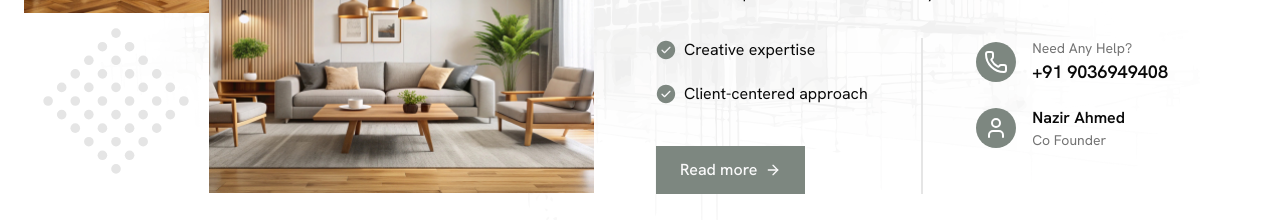
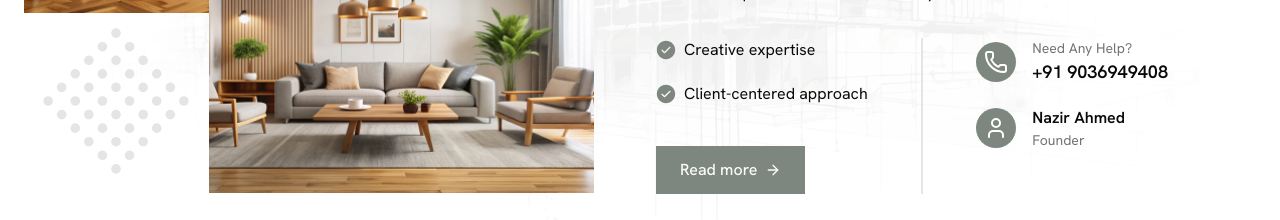
Before and after one commit to othegagan/interior, a Next.js app: page / in a window 1280 px wide. Shown: the part 1180-1400 px from the top of the page. Built offline with nearby package versions, Linux system fonts and the light colour scheme.

Commit message:
Update team member title from "Co Founder" to "Founder" in About component

```diff
--- a/components/About.tsx
+++ b/components/About.tsx
@@ -109,7 +109,7 @@ export default function About() {
                                 </div>
                                 <div>
                                     <div className='font-semibold'>Nazir Ahmed</div>
-                                    <div className='text-muted-foreground text-sm'>Co Founder</div>
+                                    <div className='text-muted-foreground text-sm'>Founder</div>
                                 </div>
                             </div>
                         </div>
```
